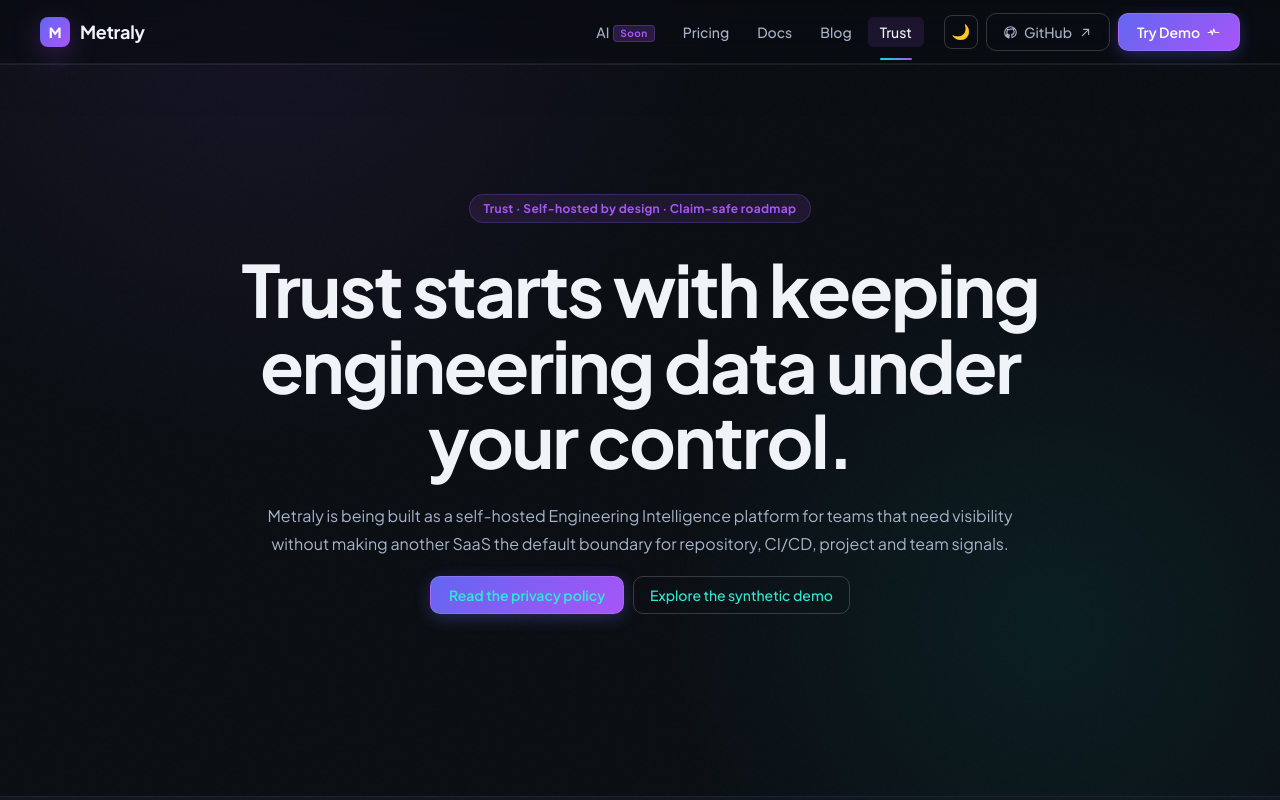
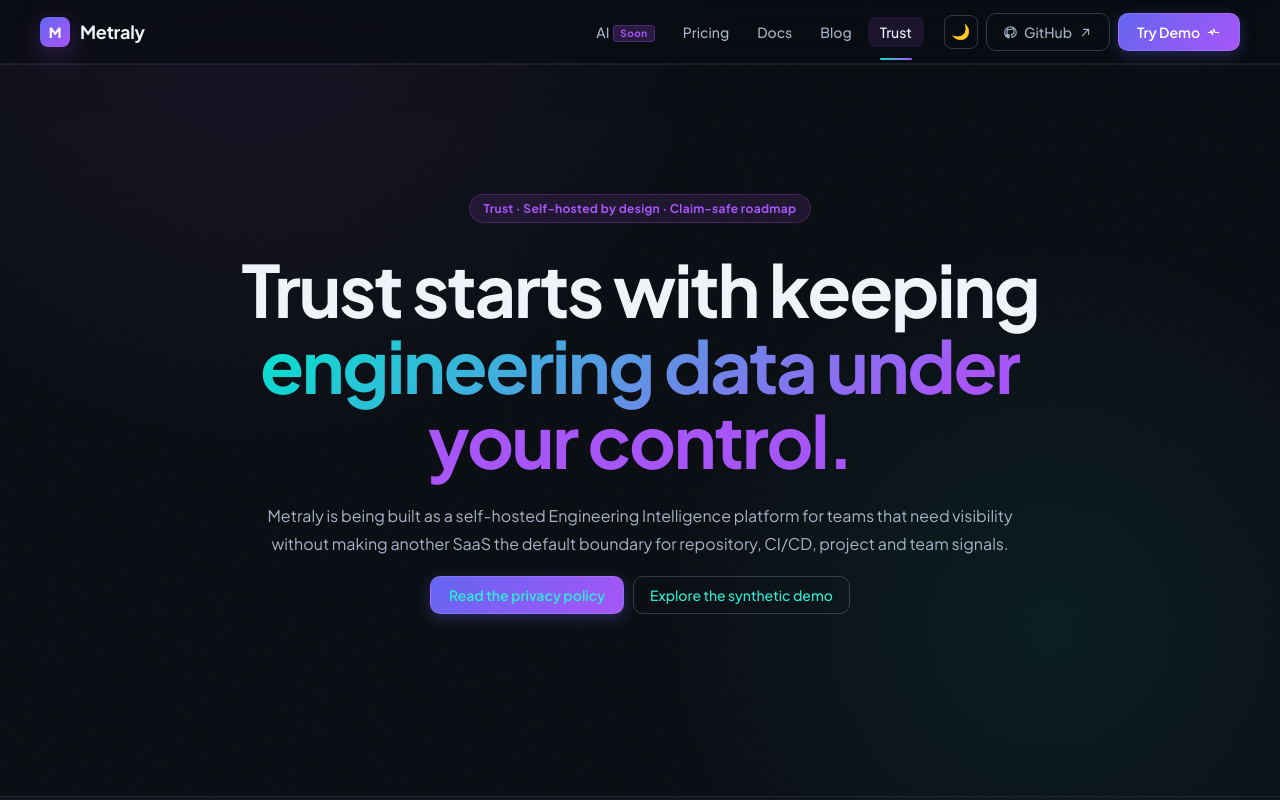
Before and after one commit to getmetraly/website, a Next.js app: page /trust in a window 1280 px wide. Shown: the top 800 px of the page. Built offline with nearby package versions, Linux system fonts and the light colour scheme.

Commit message:
fix headers

```diff
--- a/app/blog/page.tsx
+++ b/app/blog/page.tsx
@@ -119,7 +119,9 @@
               <>
                 Build trust before asking teams
                 <br />
-                to connect engineering data.
+
+                <span className={styles.gradientText}>to connect engineering data.</span>
+
               </>
             }
             description="Metraly blog will collect product notes, technical explainers, community posts, and build-in-public updates about self-hosted engineering intelligence."
--- a/app/trust/page.tsx
+++ b/app/trust/page.tsx
@@ -12,6 +12,7 @@
   Section,
   Stack,
 } from "@/components/ui/primitives";
+import styles from "@/components/marketing/marketing.module.css";
 
 export const metadata = {
   title: "Trust — Metraly",
@@ -112,7 +113,10 @@
           <Prose className="content-hero-centered">
             <div style={heroBadgeStyle}>Trust · Self-hosted by design · Claim-safe roadmap</div>
 
-            <h1>Trust starts with keeping engineering data under your control.</h1>
+            <h1>Trust starts with keeping
+              <br/>
+            <span className={styles.gradientText}>engineering data under your control.</span>
+             </h1>
             <p>
               Metraly is being built as a self-hosted Engineering Intelligence
               platform for teams that need visibility without making another SaaS
```
